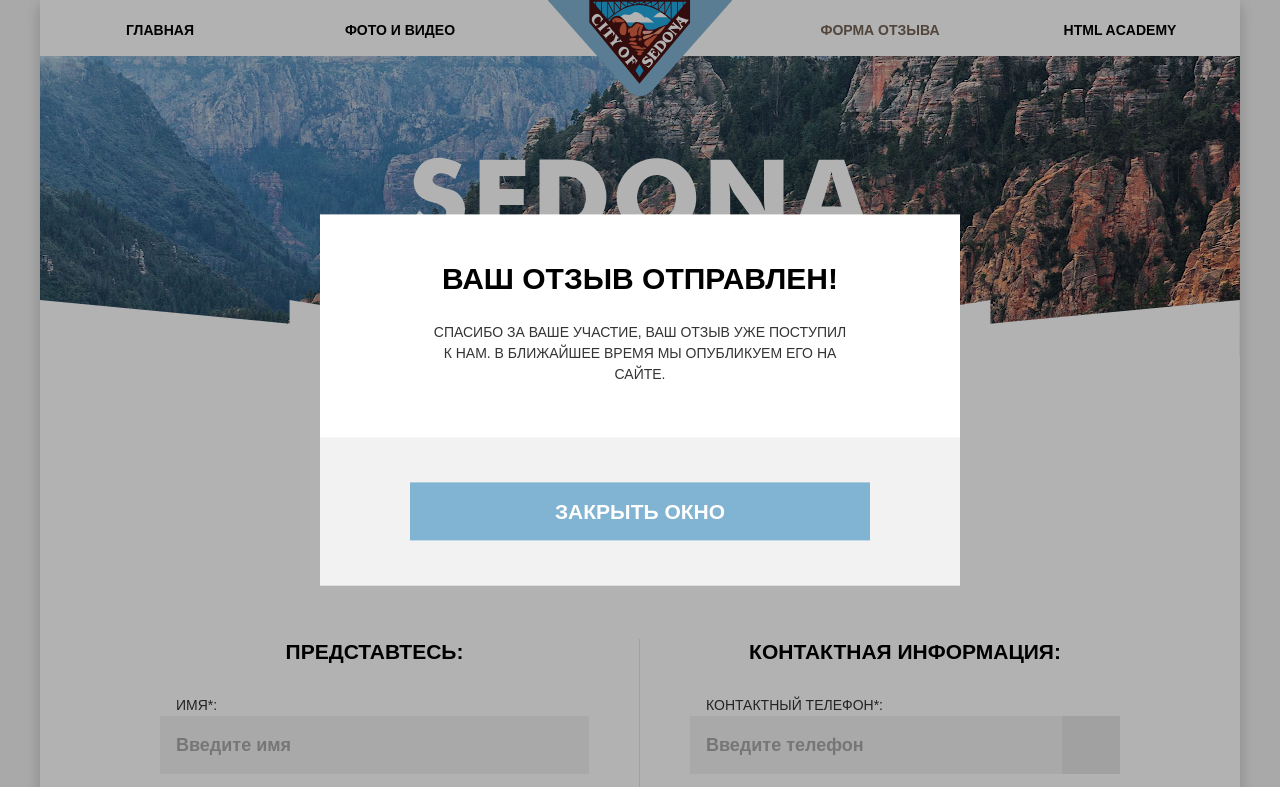
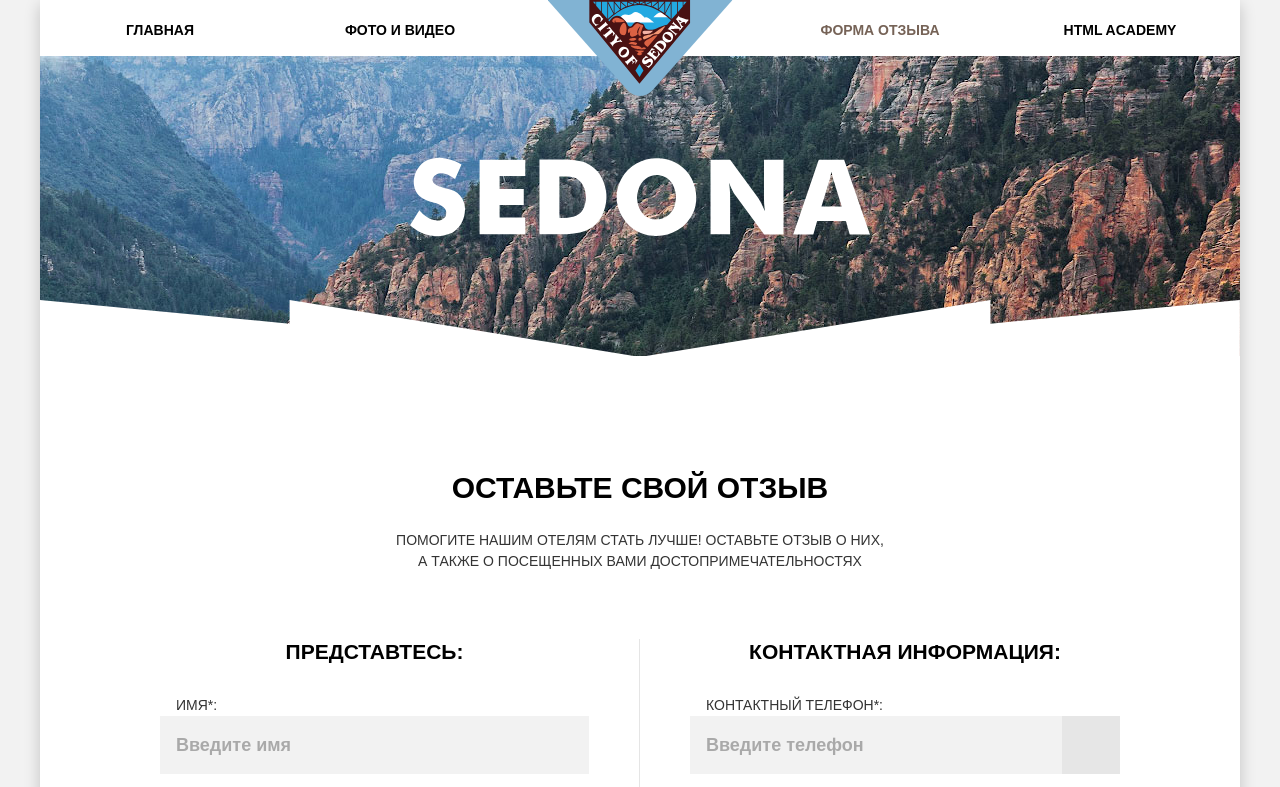
Before and after one commit to htmlacademy-adaptive/487567-sedona-28, a website: page source/form.html in a window 1280 px wide. Shown: the top 787 px of the page. Drawn offline with nearby package versions, Linux system fonts and the light colour scheme; files that its build step writes are made by us from their sources.

Commit message:
Правки после защиты

```diff
--- a/source/form.html
+++ b/source/form.html
@@ -195,7 +195,7 @@
           </div>
         </div>
         <!-- Модальное окно -->
-        <div class="modal modal--success" id="modal"> <!-- Чтобы открыть модальное окно - добавить модификатор "success" -->
+        <div class="modal" id="modal"> <!-- Чтобы открыть модальное окно - добавить модификатор "success" -->
           <div class="modal__window modal__window--success">
             <div class="modal__content modal__content--success">
               <h2 class="modal__title title title--large">Ваш отзыв отправлен!</h2>
```
